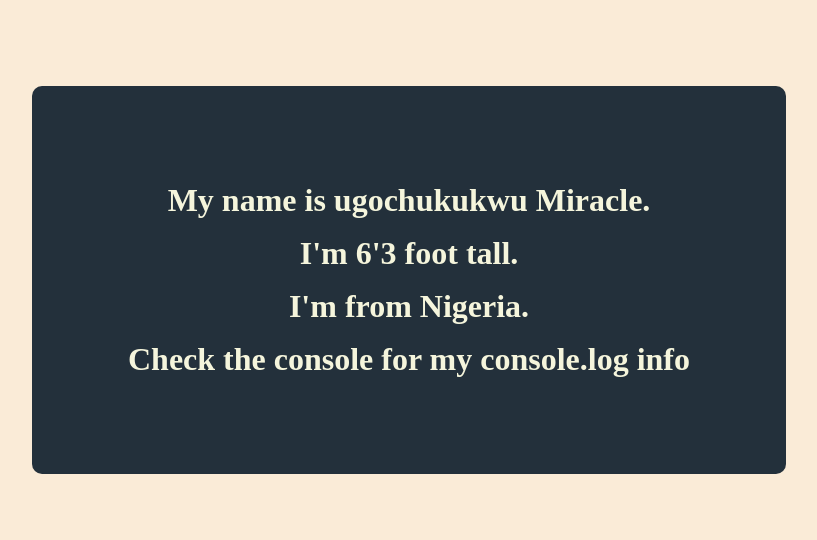
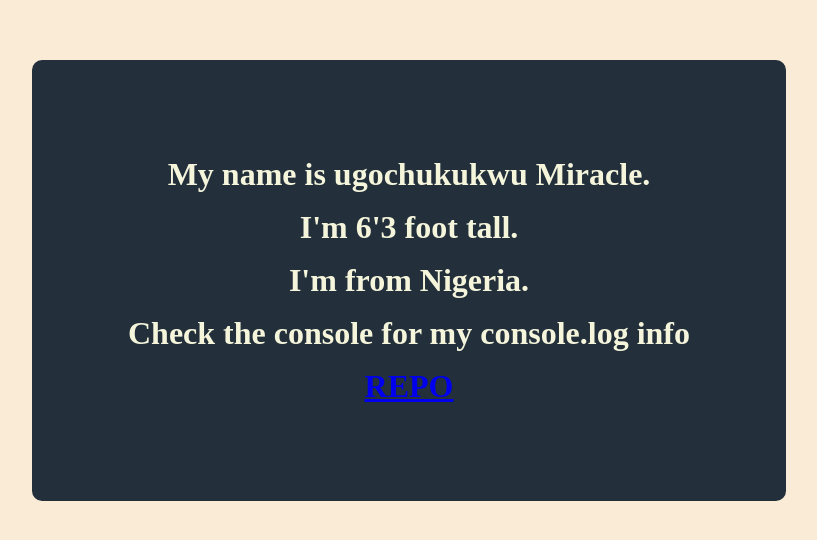
Before and after one commit to skybaba123/name-print, a plain HTML site: page index.html in a window 1280 px wide. Shown: the part 128-668 px from the top of the page, without its empty margins (231-1048 px from the left). Drawn offline with Linux system fonts and the light colour scheme.

Commit message:
updated html

```diff
--- a/index.html
+++ b/index.html
@@ -32,6 +32,7 @@
       <h1 class="info-height"></h1>
       <h1 class="info-country"></h1>
       <h1>Check the console for my console.log info</h1>
+       <h1><a href="https://github.com/skybaba123/name-print">REPO</a></h1>
     </div>
 
     <script src="script.js"></script>
```
